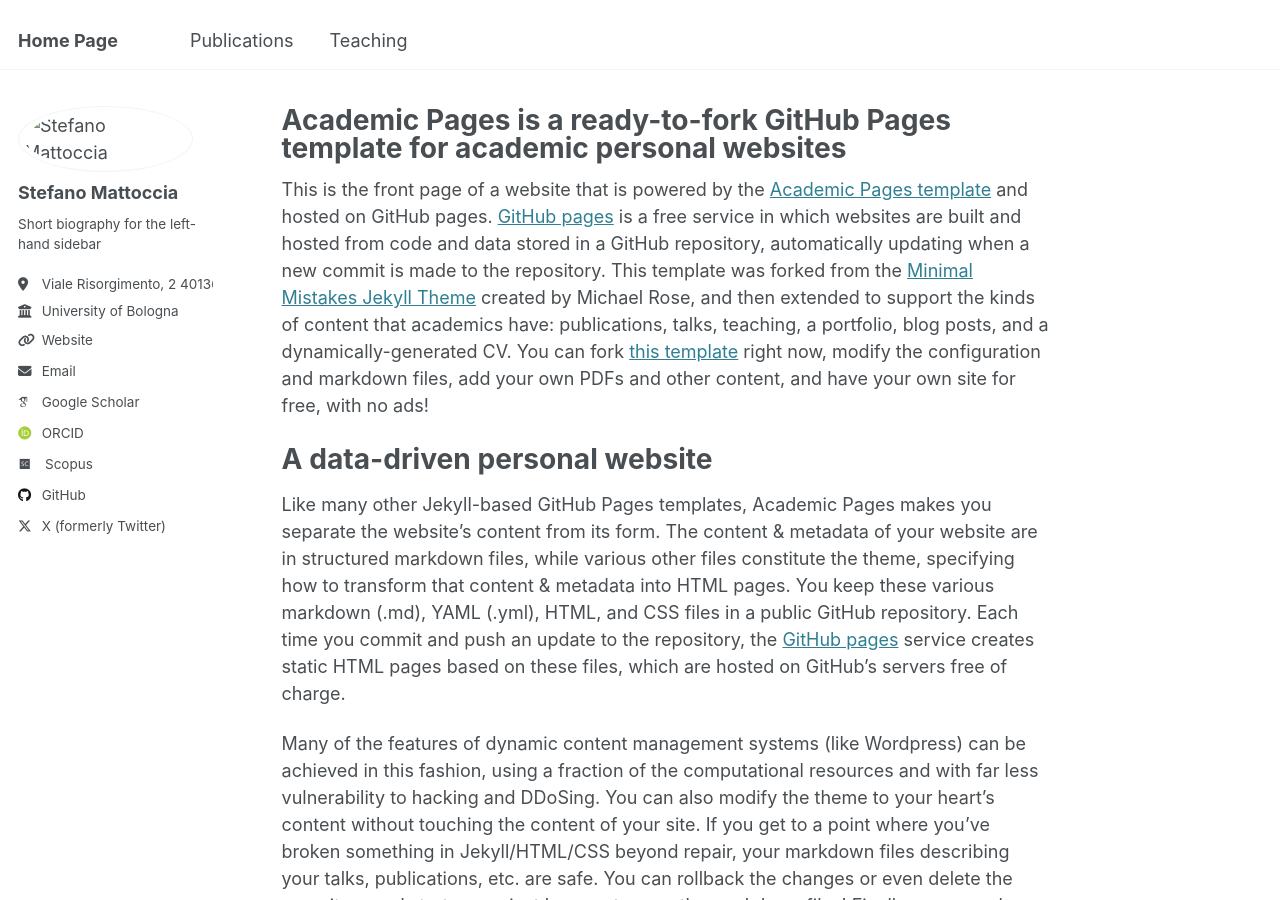
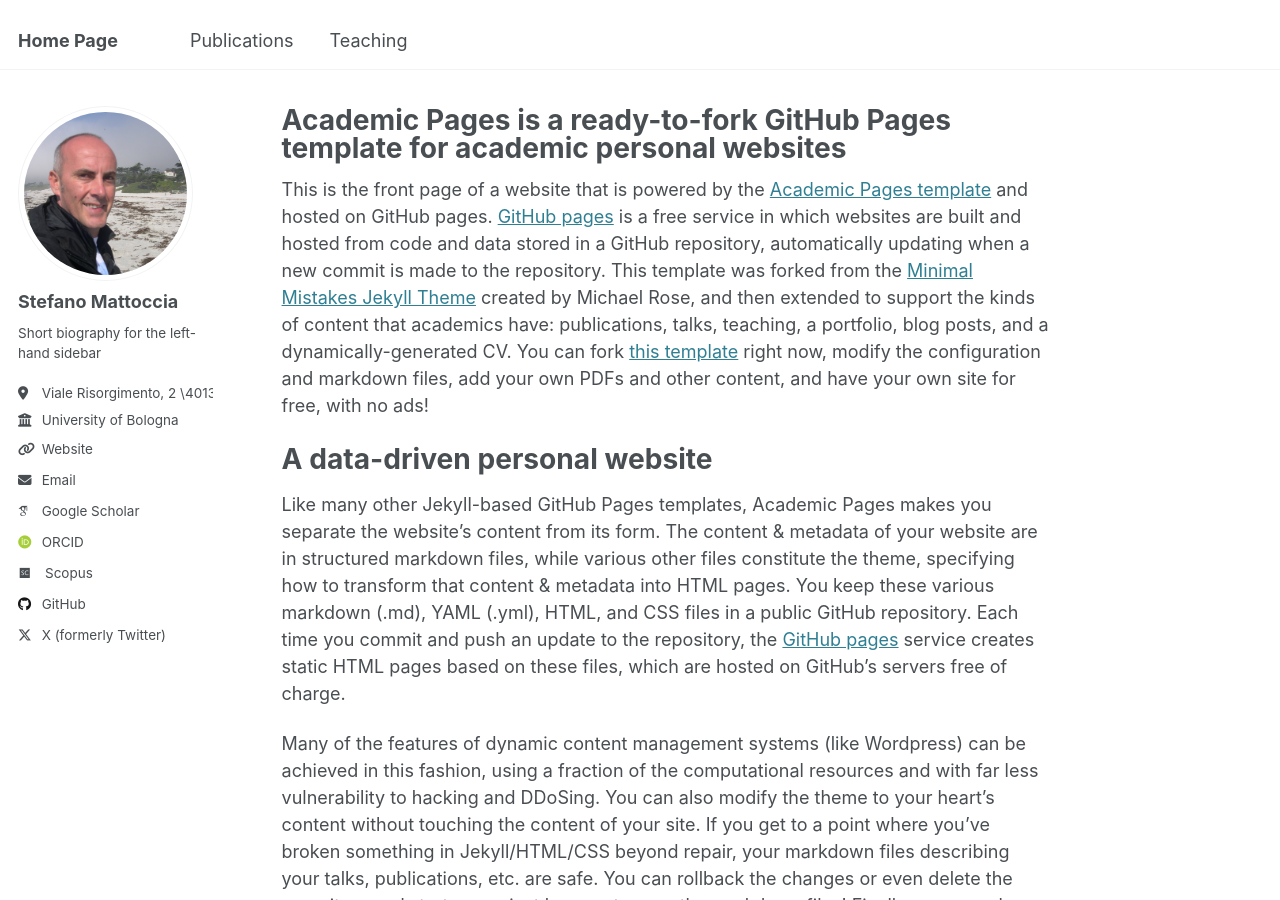
Before and after one commit to stefanomattoccia/stefanomattoccia.github.io, a Jekyll site: the page built from _pages/about.md, in a window 1280 px wide and 900 px high. Built offline with Jekyll 4.4.1, drawn with Linux system fonts in a browser that asks for light colours; some web fonts are replaced.

Commit message:
Update _config.yml

```diff
--- a/_config.yml
+++ b/_config.yml
@@ -22,11 +22,11 @@ repository               : # "academicpages/academicpages.github.io"
 #               Additional customization can be done by editing /_includes/author-profile.html
 author:
   # Biographic information
-  avatar           : "/images/Crop_HR.JPG"
+  avatar           : "Crop_HR.JPG"
   name             : "Stefano Mattoccia"
   pronouns         : # example: "she/her"
   bio              : "Short biography for the left-hand sidebar"
-  location         : "Viale Risorgimento, 2 40136 Bologna, Italy"
+  location         : "Viale Risorgimento, 2 \\40136 Bologna, Italy"
   employer         : "University of Bologna"
   uri              : "https://www.unibo.it/sitoweb/stefano.mattoccia/en"
   email            : "stefano.mattoccia@unibo.it"
```
